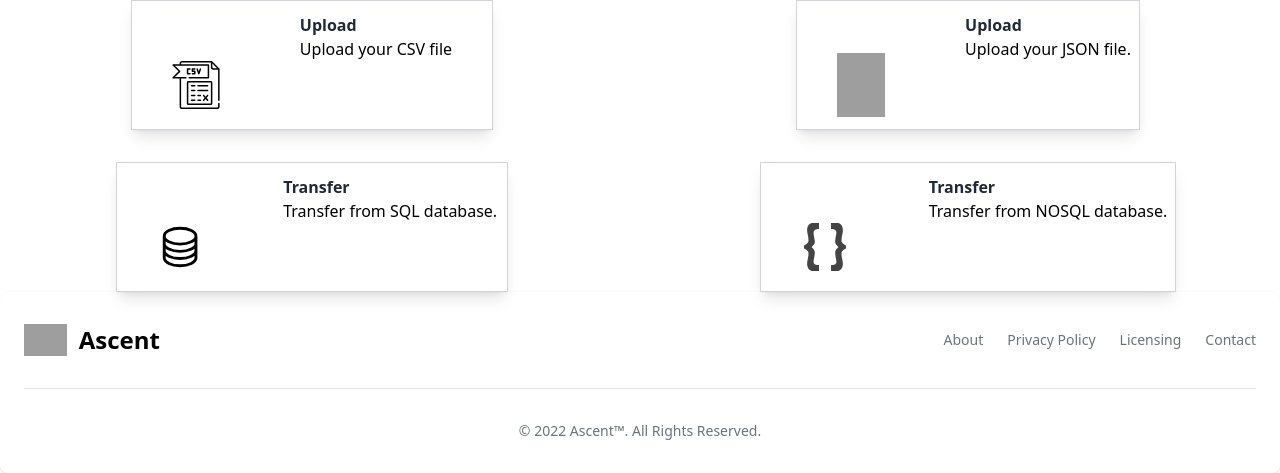
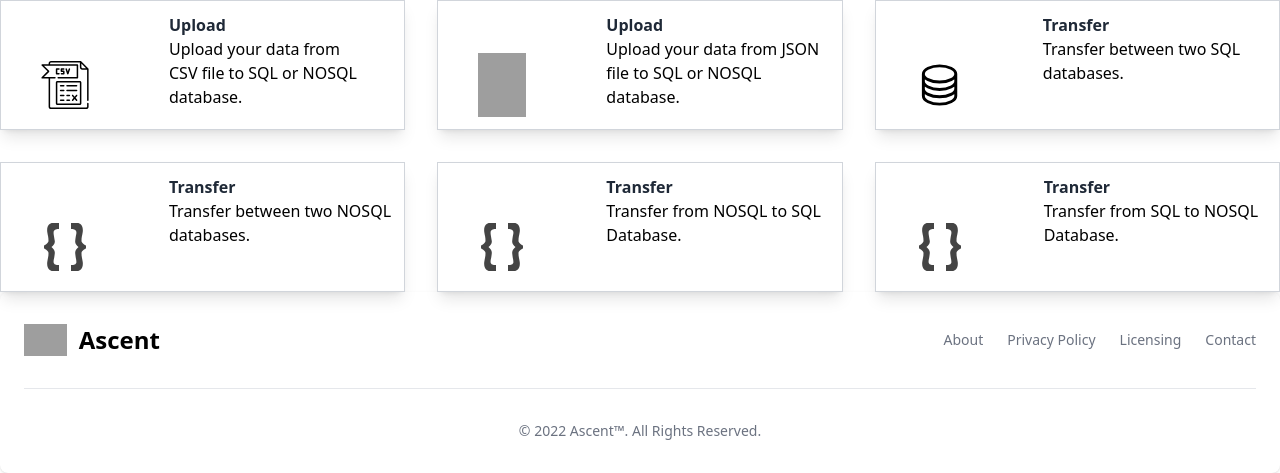
Before and after one commit to Adstefnum/ascent, a Flask app: template src/ui/templates/index.html in a window 1280 px wide. Shown: the part 520-993 px from the top of the page. Run offline with Flask 2, Linux system fonts and the light colour scheme; the template is opened without the code that fills it, so the values that code supplies are empty; parts of the project's set-up code (start-up, migrations or seed data) failed here and were passed over; some libraries are stand-ins or nearby versions; grey boxes are pictures that could not be loaded.

Commit message:
adding new options and beginning backend for csv to database option

```diff
--- a/src/ui/templates/index.html
+++ b/src/ui/templates/index.html
@@ -87,14 +87,14 @@
 
   <!-- Upload Choice Cards -->
   <div class="container">
-    <div class="grid gap-8 place-items-center grid-cols-2 mt-5 ">
+    <div class="grid gap-8 place-items-center grid-cols-3 mt-5 ">
       <div
         class="transition duration-500 ease-in-out flex py-3 px-2 hover:bg-blue-400 transform hover:-translate-y-1 hover:scale-110 hover:text-white hover:shadow-none hover:rounded border border-gray-300 shadow-lg"
         class="transition duration-500 ease-in-out flex py-3 px-2 hover:bg-blue-400 transform hover:-translate-y-1 hover:scale-110 hover:text-white hover:shadow-none hover:rounded border border-gray-300 shadow-lg">
         <img src="static/img/csv.svg" class="h-16 w-12 mr-20 ml-8 mt-10" alt="Image">
         <div class="w-3/5 mr-0">
           <h2 class="text-gray-800 font-bold">Upload</h2>
-          <p>Upload your CSV file</p>
+          <p>Upload your data from CSV file to SQL or NOSQL database.</p>
         </div>
         <div class="sm-annotation h-8 w-8"></div>
       </div>
@@ -105,7 +105,7 @@
         <img src="static/img/json.svg" class="h-16 w-12 mr-20 ml-8 mt-10" alt="Image">
         <div class="w-3/5 mr-0">
           <h2 class="text-gray-800 font-bold">Upload</h2>
-          <p>Upload your JSON file.</p>
+          <p>Upload your data from JSON file to SQL or NOSQL database.</p>
         </div>
       </div>
 
@@ -120,7 +120,7 @@
 
         <div class="w-3/5 mr-0">
           <h2 class="text-gray-800 font-bold">Transfer</h2>
-          <p>Transfer from SQL database.</p>
+          <p>Transfer between two SQL databases.</p>
         </div>
       </div>
 
@@ -130,12 +130,31 @@
         <img src="static/img/nosql.svg" class="h-16 w-12 mr-20 ml-8 mt-10" alt="Image">
         <div class="w-3/5 mr-0">
           <h2 class="text-gray-800 font-bold">Transfer</h2>
-          <p>Transfer from NOSQL database.</p>
+          <p>Transfer between two NOSQL databases.</p>
         </div>
       </div>
 
-    </div>
-  </div>
+      <div
+        class="transition duration-500 ease-in-out flex py-3 px-2 hover:bg-blue-400 transform hover:-translate-y-1 hover:scale-110 hover:text-white hover:shadow-none hover:rounded border border-gray-300 shadow-lg"
+        class="transition duration-500 ease-in-out flex py-3 px-2 hover:bg-blue-400 transform hover:-translate-y-1 hover:scale-110 hover:text-white hover:shadow-none hover:rounded border border-gray-300 shadow-lg">
+        <img src="static/img/nosql.svg" class="h-16 w-12 mr-20 ml-8 mt-10" alt="Image">
+        <div class="w-3/5 mr-0">
+          <h2 class="text-gray-800 font-bold">Transfer</h2>
+            <p>Transfer from NOSQL to SQL Database.</p>
+        </div>
+      </div>
+
+
+        <div
+        class="transition duration-500 ease-in-out flex py-3 px-2 hover:bg-blue-400 transform hover:-translate-y-1 hover:scale-110 hover:text-white hover:shadow-none hover:rounded border border-gray-300 shadow-lg"
+        class="transition duration-500 ease-in-out flex py-3 px-2 hover:bg-blue-400 transform hover:-translate-y-1 hover:scale-110 hover:text-white hover:shadow-none hover:rounded border border-gray-300 shadow-lg">
+        <img src="static/img/nosql.svg" class="h-16 w-12 mr-20 ml-8 mt-10" alt="Image">
+        <div class="w-3/5 mr-0">
+          <h2 class="text-gray-800 font-bold">Transfer</h2>
+          <p>Transfer from SQL to NOSQL Database.</p>
+        </div>
+      </div>
+      </div></div>
   <!-- END Upload Choice Cards -->
 
   <!-- Footer -->
```
Also changed, not shown: src/ui/templates/csv_to_database/index.html (added, +41 -0 lines), src/ui/views/csv_to_database/csv_to_database.py (added).
